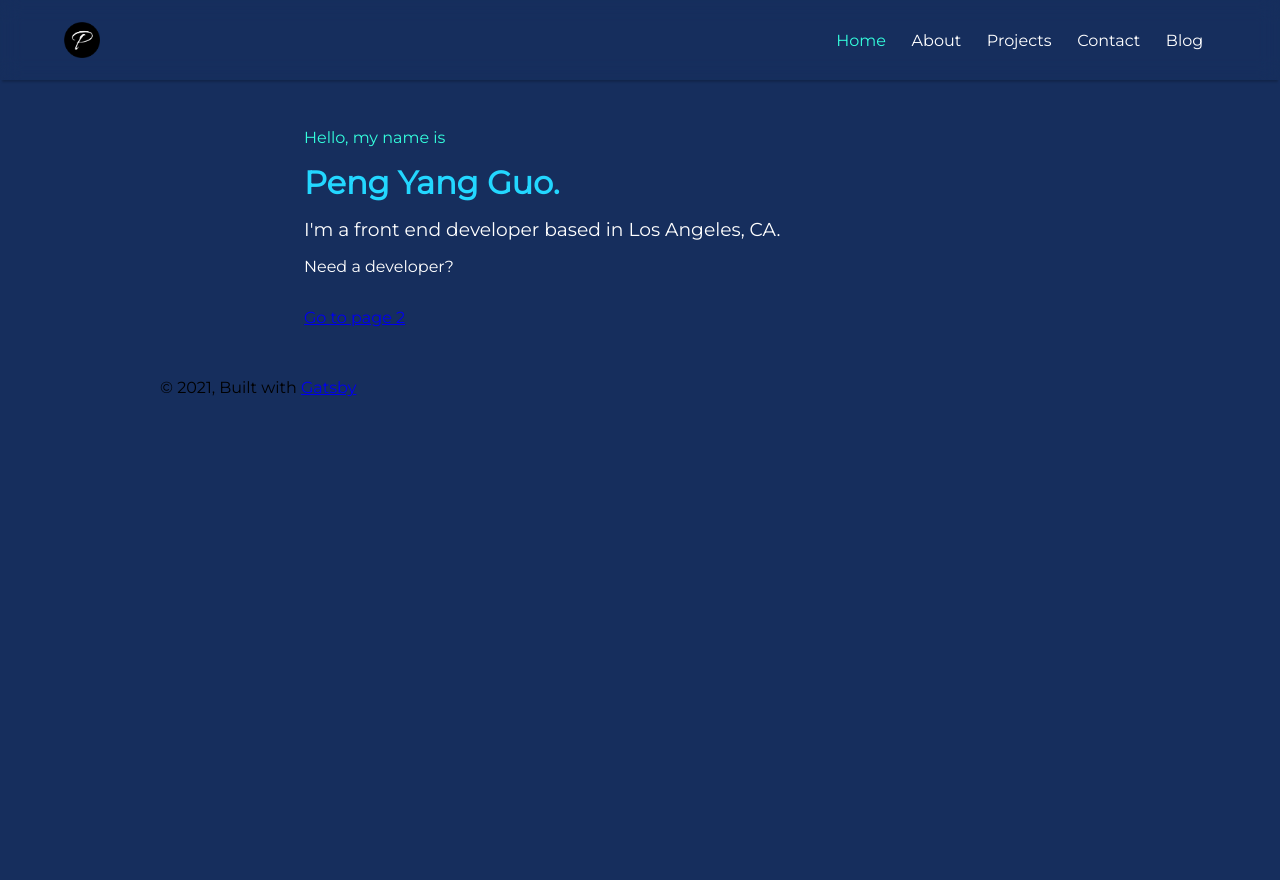
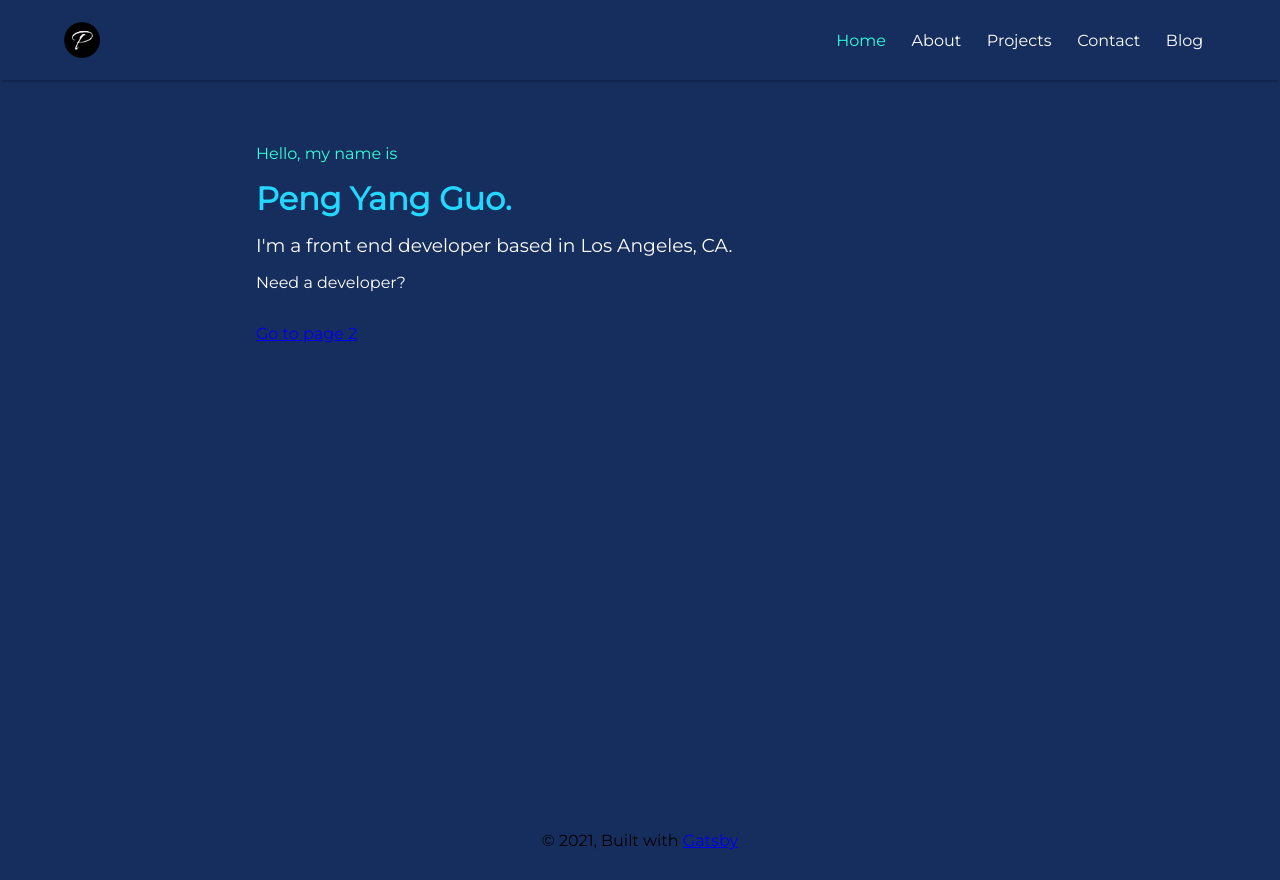
Before and after one commit to JustinGuo13/personal-website, a Gatsby site: page / in a window 1280 px wide. Before the commit the page ends 800 px from the top, so only its background shows below. Built offline with nearby package versions, Linux system fonts and the light colour scheme; Gatsby itself is replaced by a stand-in of ours.

Commit message:
Styled footer

```diff
--- a/src/components/layout.js
+++ b/src/components/layout.js
@@ -8,9 +8,25 @@
 import React from "react"
 import PropTypes from "prop-types"
 import { useStaticQuery, graphql } from "gatsby"
+import styled from "styled-components"
 
 import "./layout.css"
 import Navbar from "./Navbar/Navbar"
+
+const Footer = styled.footer`
+	margin-top: auto;
+	margin-left: auto;
+	margin-right: auto;
+	padding-left: 1.25rem;
+	padding-right: 1.25rem;
+	padding-bottom: 1.875rem;
+	padding-top: 3.5rem;
+`
+const StyledContent = styled.div`
+	display: flex;
+	flex-direction: column;
+	min-height: 100vh;
+`
 
 const Layout = ({ children }) => {
 	const data = useStaticQuery(graphql`
@@ -27,24 +43,14 @@ const Layout = ({ children }) => {
 		<>
 			<Navbar />
 
-			<div
-				style={{
-					margin: `0 auto`,
-					maxWidth: 960,
-					padding: `0 1.0875rem 1.45rem`,
-				}}
-			>
+			<StyledContent>
 				<main>{children}</main>
-				<footer
-					style={{
-						marginTop: `2rem`,
-					}}
-				>
+				<Footer>
 					© {new Date().getFullYear()}, Built with
 					{` `}
 					<a href="https://www.gatsbyjs.com">Gatsby</a>
-				</footer>
-			</div>
+				</Footer>
+			</StyledContent>
 		</>
 	)
 }
--- a/src/pages/404.js
+++ b/src/pages/404.js
@@ -4,7 +4,8 @@ import { Link } from "gatsby"
 import Layout from "../components/layout"
 import SEO from "../components/seo"
 
-const NotFoundPage = () => (
+const NotFoundPage = () => {
+	return (
 		<Layout>
 			<SEO title="404: Not found" />
 			<h1>404: Not Found</h1>
@@ -13,5 +14,6 @@ const NotFoundPage = () => (
 			</p>
 		</Layout>
 	)
+}
 
 export default NotFoundPage
--- a/src/pages/index.js
+++ b/src/pages/index.js
@@ -7,9 +7,7 @@ import Image from "../components/image"
 import SEO from "../components/seo"
 
 const Container = styled.div`
-	display: flex;
-	flex-direction: column;
-	margin-left: 15%;
+	margin-left: 20%;
 	margin-top: 5%;
 
 	h4 {
@@ -35,7 +33,8 @@ const Container = styled.div`
 	}
 `
 
-const IndexPage = () => (
+const IndexPage = () => {
+	return (
 		<Layout>
 			<SEO title="Home" />
 			<Container>
@@ -50,5 +49,6 @@ const IndexPage = () => (
 			</Container>
 		</Layout>
 	)
+}
 
 export default IndexPage
--- a/src/pages/page-2.js
+++ b/src/pages/page-2.js
@@ -4,7 +4,8 @@ import { Link } from "gatsby"
 import Layout from "../components/layout"
 import SEO from "../components/seo"
 
-const SecondPage = () => (
+const SecondPage = () => {
+	return (
 		<Layout>
 			<SEO title="Page two" />
 			<h1>Hi from the second page</h1>
@@ -12,5 +13,6 @@ const SecondPage = () => (
 			<Link to="/">Go back to the homepage</Link>
 		</Layout>
 	)
+}
 
 export default SecondPage
```
Lines whose indentation alone changed are shown as unchanged.
